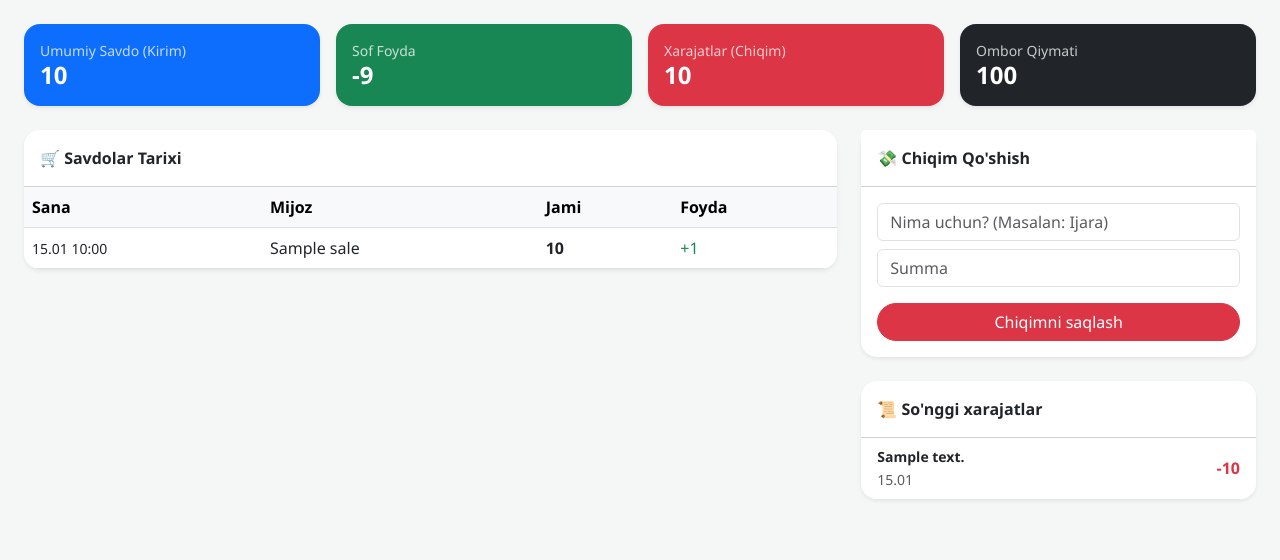
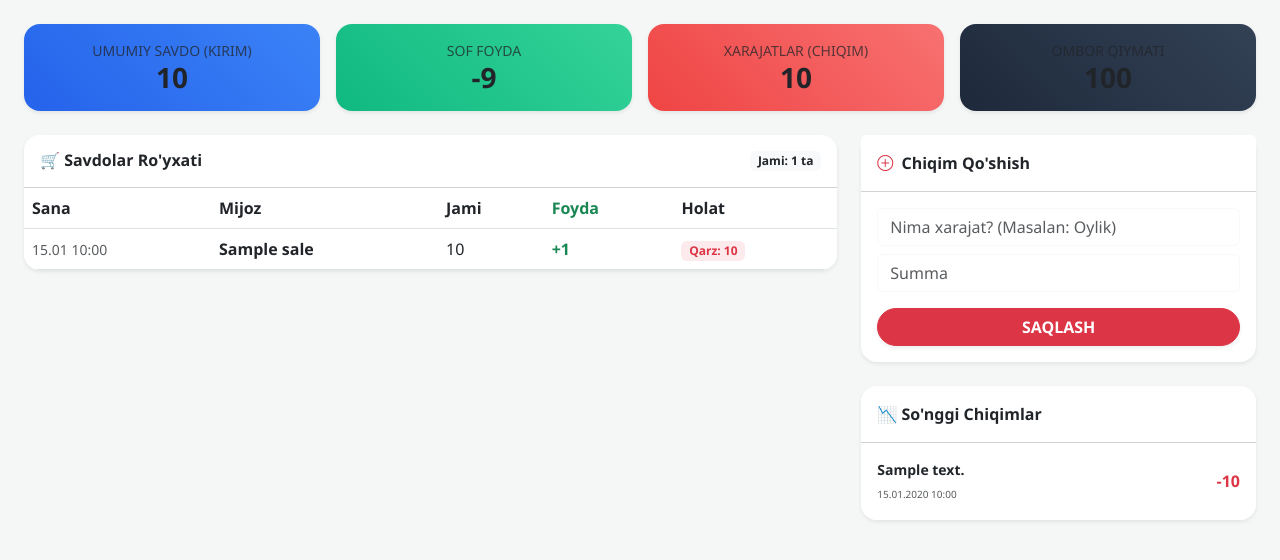
Before and after one commit to urmonaliyevv/market-sayt, a Flask app: page /hisobot in a window 1280 px wide. Shown: the part 56-616 px from the top of the page. Run offline with Flask 3, Linux system fonts and the light colour scheme; the visitor is signed in with stand-in values (Sample User, id 1); tables that the repository leaves empty hold one stand-in row (values such as "Sample post"); some libraries are stand-ins or nearby versions.

Commit message:
Update hisobot.html

```diff
--- a/templates/hisobot.html
+++ b/templates/hisobot.html
@@ -1,29 +1,29 @@
 {% extends 'base.html' %}
 {% block content %}
 
-<div class="row g-3 mb-4">
+<div class="row g-3 mb-4 text-white text-center">
     <div class="col-md-3">
-        <div class="card border-0 shadow-sm rounded-4 bg-primary text-white p-3">
-            <small class="opacity-75">Umumiy Savdo (Kirim)</small>
-            <h4 class="fw-bold m-0">{{ total_sales | format_money }}</h4>
+        <div class="card border-0 shadow-sm rounded-4 p-3 h-100" style="background: linear-gradient(45deg, #2563eb, #3b82f6);">
+            <div class="small opacity-75">UMUMIY SAVDO (KIRIM)</div>
+            <h3 class="fw-bold m-0">{{ total_sales | format_money }}</h3>
         </div>
     </div>
     <div class="col-md-3">
-        <div class="card border-0 shadow-sm rounded-4 bg-success text-white p-3">
-            <small class="opacity-75">Sof Foyda</small>
-            <h4 class="fw-bold m-0">{{ net_profit | format_money }}</h4>
+        <div class="card border-0 shadow-sm rounded-4 p-3 h-100" style="background: linear-gradient(45deg, #10b981, #34d399);">
+            <div class="small opacity-75">SOF FOYDA</div>
+            <h3 class="fw-bold m-0">{{ net_profit | format_money }}</h3>
         </div>
     </div>
     <div class="col-md-3">
-        <div class="card border-0 shadow-sm rounded-4 bg-danger text-white p-3">
-            <small class="opacity-75">Xarajatlar (Chiqim)</small>
-            <h4 class="fw-bold m-0">{{ total_expenses | format_money }}</h4>
+        <div class="card border-0 shadow-sm rounded-4 p-3 h-100" style="background: linear-gradient(45deg, #ef4444, #f87171);">
+            <div class="small opacity-75">XARAJATLAR (CHIQIM)</div>
+            <h3 class="fw-bold m-0">{{ total_expenses | format_money }}</h3>
         </div>
     </div>
     <div class="col-md-3">
-        <div class="card border-0 shadow-sm rounded-4 bg-dark text-white p-3">
-            <small class="opacity-75">Ombor Qiymati</small>
-            <h4 class="fw-bold m-0">{{ stock_value | format_money }}</h4>
+        <div class="card border-0 shadow-sm rounded-4 p-3 h-100" style="background: linear-gradient(45deg, #1e293b, #334155);">
+            <div class="small opacity-75">OMBOR QIYMATI</div>
+            <h3 class="fw-bold m-0">{{ stock_value | format_money }}</h3>
         </div>
     </div>
 </div>
@@ -31,24 +31,35 @@
 <div class="row g-4">
     <div class="col-lg-8">
         <div class="card border-0 shadow-sm rounded-4 overflow-hidden">
-            <div class="card-header bg-white py-3 fw-bold">🛒 Savdolar Tarixi</div>
-            <div class="table-responsive">
+            <div class="card-header bg-white py-3 d-flex justify-content-between">
+                <h6 class="fw-bold m-0">🛒 Savdolar Ro'yxati</h6>
+                <span class="badge bg-light text-dark">Jami: {{ sales|length }} ta</span>
+            </div>
+            <div class="table-responsive" style="max-height: 500px;">
                 <table class="table table-hover align-middle m-0">
-                    <thead class="table-light">
+                    <thead class="bg-light sticky-top">
                         <tr>
                             <th>Sana</th>
                             <th>Mijoz</th>
                             <th>Jami</th>
-                            <th>Foyda</th>
+                            <th class="text-success">Foyda</th>
+                            <th>Holat</th>
                         </tr>
                     </thead>
                     <tbody>
                         {% for s in sales %}
                         <tr>
-                            <td><small>{{ s.date.strftime('%d.%m %H:%M') }}</small></td>
-                            <td>{{ s.customer_name }}</td>
-                            <td class="fw-bold">{{ s.total_price | format_money }}</td>
-                            <td class="text-success">+{{ s.profit | format_money }}</td>
+                            <td><small class="text-muted">{{ s.date.strftime('%d.%m %H:%M') }}</small></td>
+                            <td class="fw-bold">{{ s.customer_name }}</td>
+                            <td>{{ s.total_price | format_money }}</td>
+                            <td class="text-success fw-bold">+{{ s.profit | format_money }}</td>
+                            <td>
+                                {% if s.debt_amount > 0 %}
+                                <span class="badge bg-soft-danger text-danger">Qarz: {{ s.debt_amount|format_money }}</span>
+                                {% else %}
+                                <span class="text-success fs-5"><i class="bi bi-check-circle-fill"></i></span>
+                                {% endif %}
+                            </td>
                         </tr>
                         {% endfor %}
                     </tbody>
@@ -59,31 +70,34 @@
 
     <div class="col-lg-4">
         <div class="card border-0 shadow-sm rounded-4 mb-4">
-            <div class="card-header bg-white py-3 fw-bold">💸 Chiqim Qo'shish</div>
+            <div class="card-header bg-white py-3 fw-bold"><i class="bi bi-plus-circle me-1 text-danger"></i> Chiqim Qo'shish</div>
             <div class="card-body">
                 <form action="/add_expense" method="POST">
-                    <input type="text" name="desc" class="form-control mb-2" placeholder="Nima uchun? (Masalan: Ijara)" required>
-                    <input type="number" name="amount" class="form-control mb-3" placeholder="Summa" required>
-                    <button class="btn btn-danger w-100 rounded-pill">Chiqimni saqlash</button>
+                    <div class="mb-2">
+                        <input type="text" name="desc" class="form-control border-light" placeholder="Nima xarajat? (Masalan: Oylik)" required>
+                    </div>
+                    <div class="mb-3">
+                        <input type="number" name="amount" class="form-control border-light" placeholder="Summa" required>
+                    </div>
+                    <button type="submit" class="btn btn-danger w-100 rounded-pill fw-bold shadow-sm">SAQLASH</button>
                 </form>
             </div>
         </div>
 
         <div class="card border-0 shadow-sm rounded-4 overflow-hidden">
-            <div class="card-header bg-white py-3 fw-bold">📜 So'nggi xarajatlar</div>
-            <ul class="list-group list-group-flush">
+            <div class="card-header bg-white py-3 fw-bold">📉 So'nggi Chiqimlar</div>
+            <div class="list-group list-group-flush" style="max-height: 300px; overflow-y: auto;">
                 {% for e in expenses %}
-                <li class="list-group-item d-flex justify-content-between align-items-center">
+                <div class="list-group-item d-flex justify-content-between align-items-center py-3">
                     <div>
-                        <div class="fw-bold small">{{ e.description }}</div>
-                        <small class="text-muted">{{ e.date.strftime('%d.%m') }}</small>
+                        <div class="fw-bold text-dark small">{{ e.description }}</div>
+                        <small class="text-muted" style="font-size: 10px;">{{ e.date.strftime('%d.%m.%Y %H:%M') }}</small>
                     </div>
                     <span class="text-danger fw-bold">-{{ e.amount | format_money }}</span>
-                </li>
+                </div>
                 {% endfor %}
-            </ul>
+            </div>
         </div>
     </div>
 </div>
-
 {% endblock %}
```
